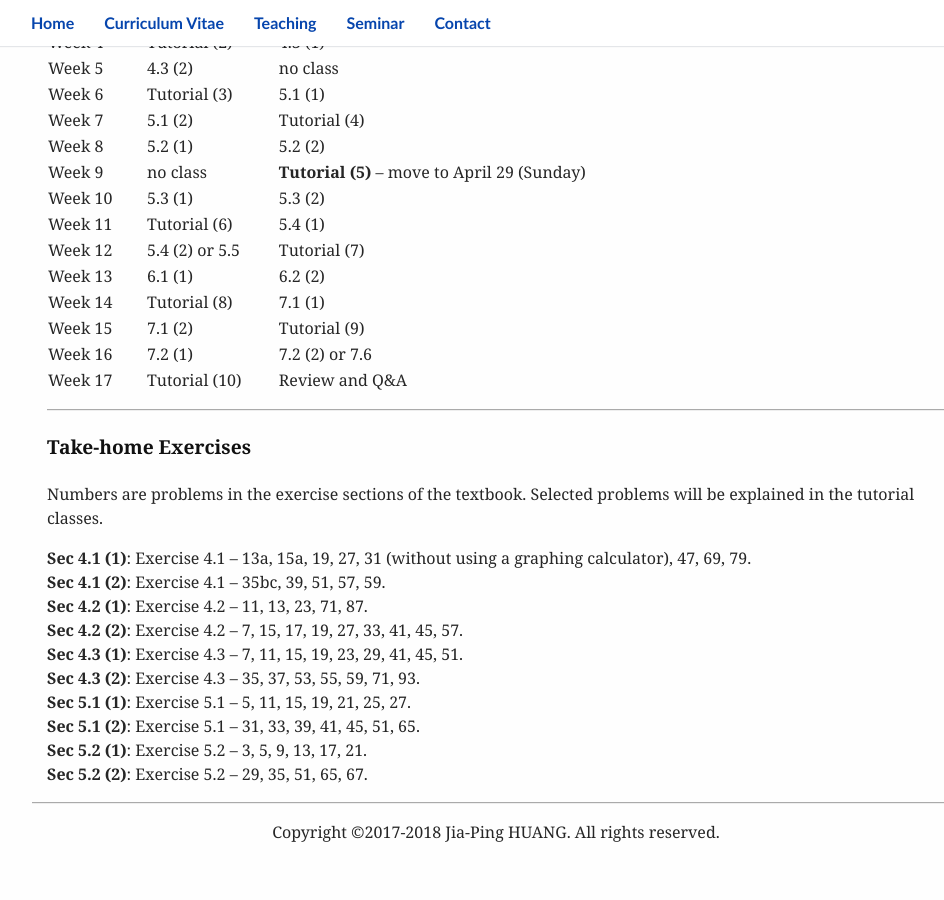
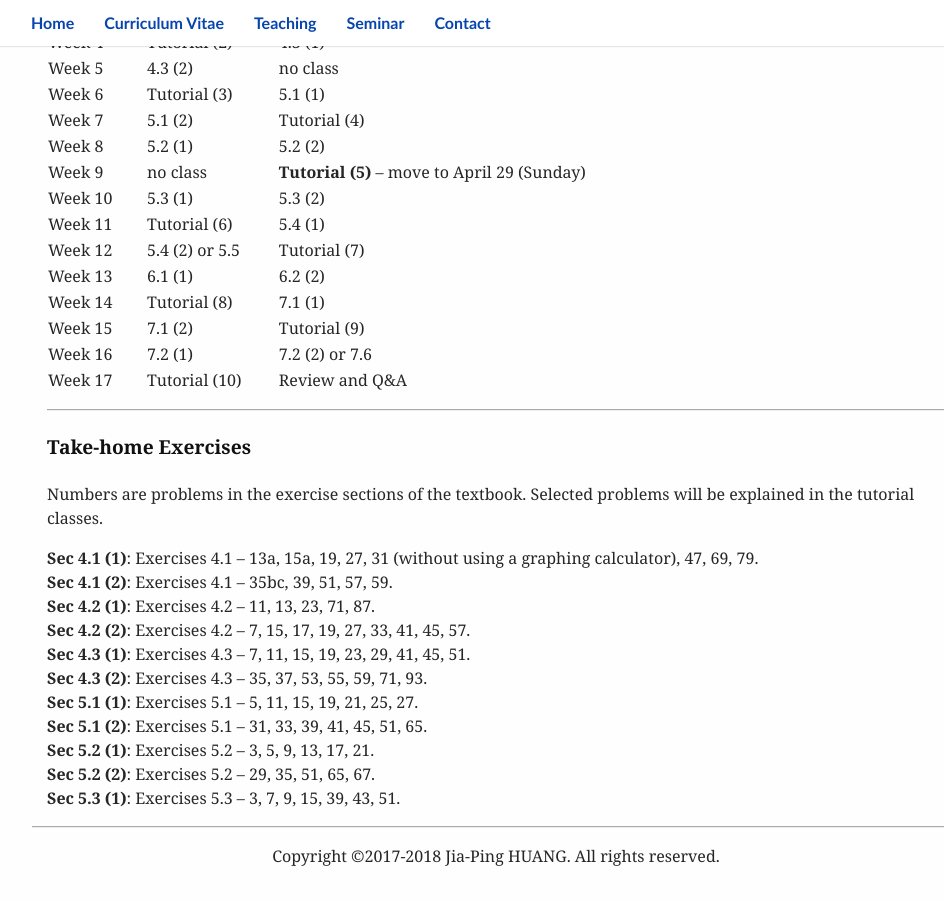
Before and after one commit to huangjp28/huangjp28.github.io, a Jekyll site: the page built from _teaching/03_calculus2.md, in a window 1280 px wide and 900 px high, scrolled down 1450 px. Shown: the whole window, without its empty margins (144-1088 px from the left). Built offline with Jekyll 4.4.1, drawn with Linux system fonts in a browser that asks for light colours; some web fonts are replaced; before the commit the page ends 2326 px from its top, so only the background shows below that.

Commit message:
update 20180507

```diff
--- a/_teaching/03_calculus2.md
+++ b/_teaching/03_calculus2.md
@@ -76,13 +76,14 @@ Attendance is required and will be recorded. However, the evaluation is not base
 
 Numbers are problems in the exercise sections of the textbook. Selected problems will be explained in the tutorial classes.
 
-**Sec 4.1 (1)**: Exercise 4.1 -- 13a, 15a, 19, 27, 31 (without using a graphing calculator), 47, 69, 79.
-**Sec 4.1 (2)**: Exercise 4.1 -- 35bc, 39, 51, 57, 59.
-**Sec 4.2 (1)**: Exercise 4.2 -- 11, 13, 23, 71, 87.
-**Sec 4.2 (2)**: Exercise 4.2 -- 7, 15, 17, 19, 27, 33, 41, 45, 57.
-**Sec 4.3 (1)**: Exercise 4.3 -- 7, 11, 15, 19, 23, 29, 41, 45, 51.
-**Sec 4.3 (2)**: Exercise 4.3 -- 35, 37, 53, 55, 59, 71, 93.
-**Sec 5.1 (1)**: Exercise 5.1 -- 5, 11, 15, 19, 21, 25, 27.
-**Sec 5.1 (2)**: Exercise 5.1 -- 31, 33, 39, 41, 45, 51, 65.
-**Sec 5.2 (1)**: Exercise 5.2 -- 3, 5, 9, 13, 17, 21.
-**Sec 5.2 (2)**: Exercise 5.2 -- 29, 35, 51, 65, 67.
+**Sec 4.1 (1)**: Exercises 4.1 -- 13a, 15a, 19, 27, 31 (without using a graphing calculator), 47, 69, 79.
+**Sec 4.1 (2)**: Exercises 4.1 -- 35bc, 39, 51, 57, 59.
+**Sec 4.2 (1)**: Exercises 4.2 -- 11, 13, 23, 71, 87.
+**Sec 4.2 (2)**: Exercises 4.2 -- 7, 15, 17, 19, 27, 33, 41, 45, 57.
+**Sec 4.3 (1)**: Exercises 4.3 -- 7, 11, 15, 19, 23, 29, 41, 45, 51.
+**Sec 4.3 (2)**: Exercises 4.3 -- 35, 37, 53, 55, 59, 71, 93.
+**Sec 5.1 (1)**: Exercises 5.1 -- 5, 11, 15, 19, 21, 25, 27.
+**Sec 5.1 (2)**: Exercises 5.1 -- 31, 33, 39, 41, 45, 51, 65.
+**Sec 5.2 (1)**: Exercises 5.2 -- 3, 5, 9, 13, 17, 21.
+**Sec 5.2 (2)**: Exercises 5.2 -- 29, 35, 51, 65, 67.
+**Sec 5.3 (1)**: Exercises 5.3 -- 3, 7, 9, 15, 39, 43, 51.
```
